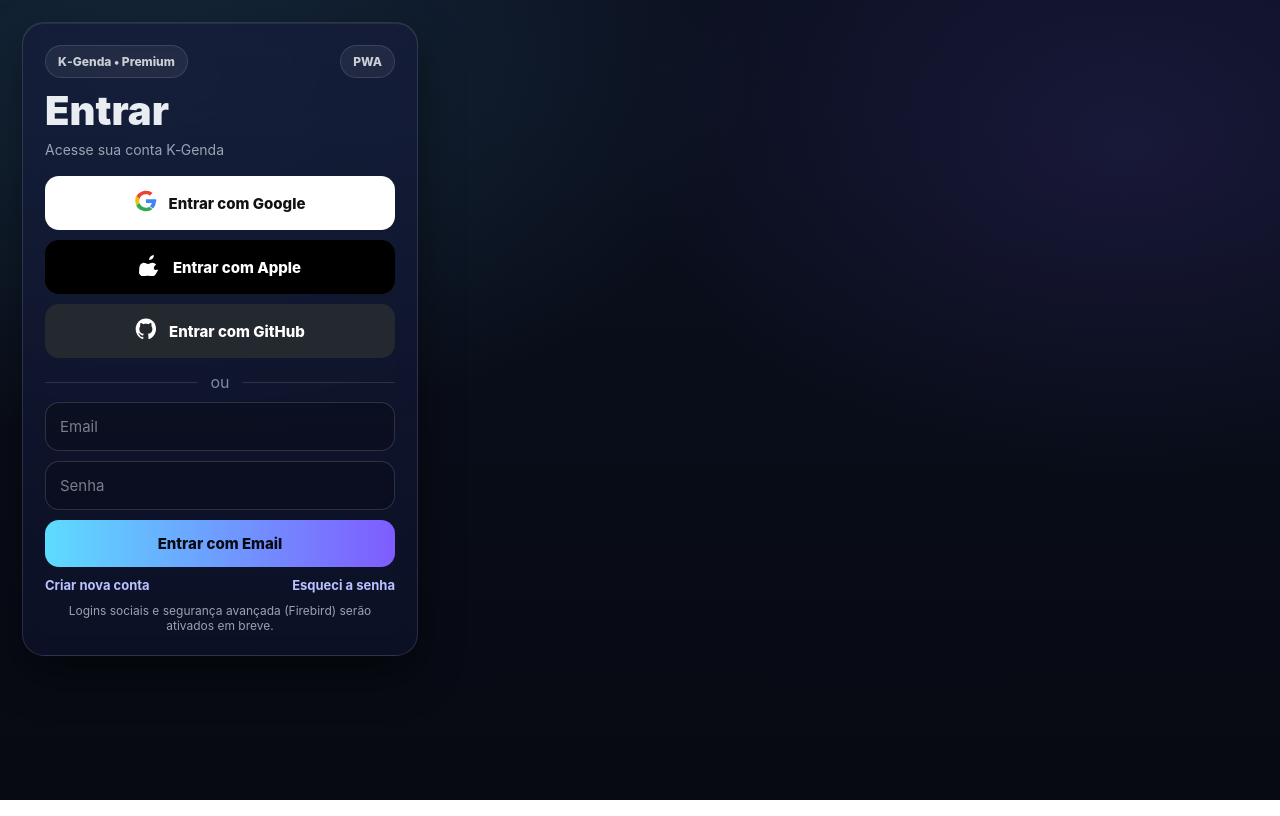
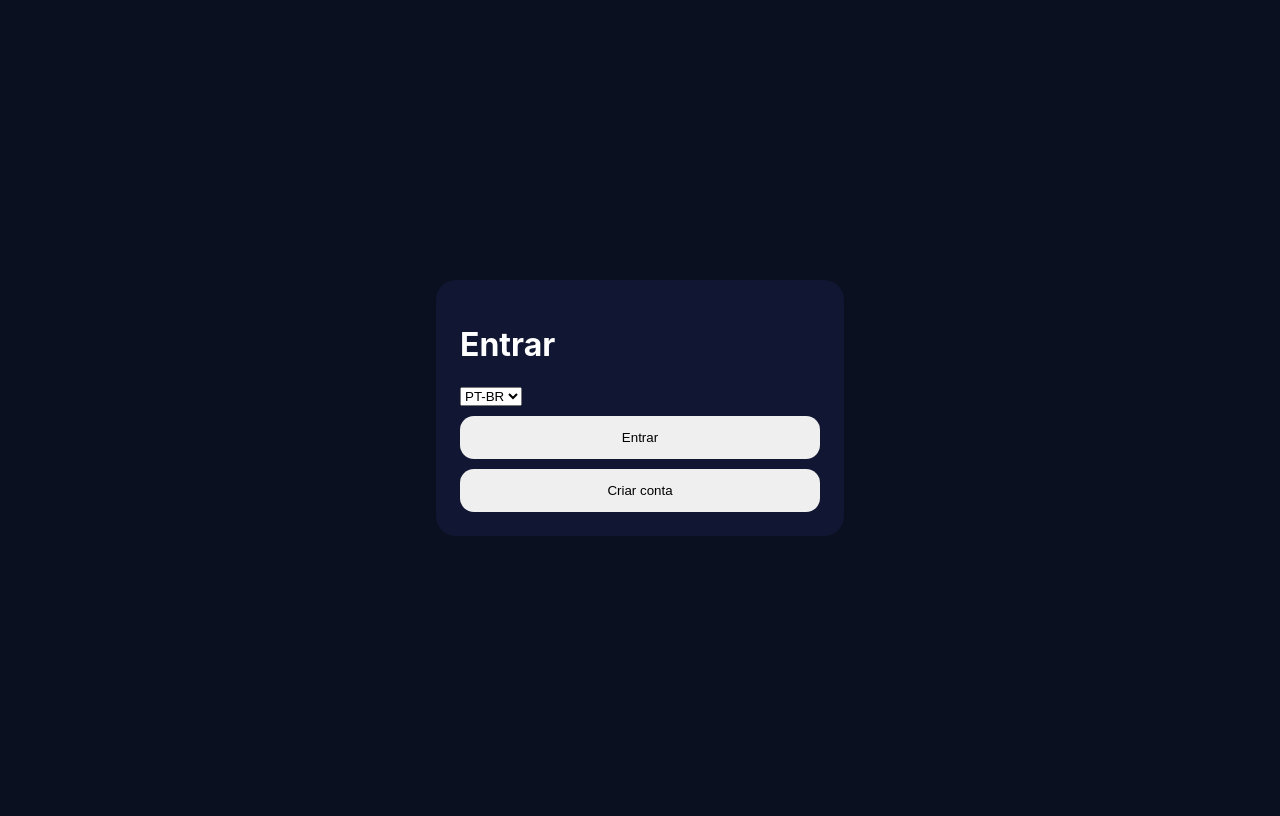
Before and after one commit to ricardo19080891/K-Genda-, a plain HTML site: page index.html in a window 1280 px wide. Drawn offline with Linux system fonts and the light colour scheme.

Commit message:
Add files via upload

```diff
--- a/index.html
+++ b/index.html
@@ -1,117 +1,40 @@
-<!DOCTYPE html><html lang="pt-BR"><head>
-<meta charset="UTF-8"><meta name="viewport" content="width=device-width,initial-scale=1">
-<title>K-Genda • Login</title>
-<link rel="manifest" href="manifest.json">
-
+<!doctype html>
+<html lang="pt-BR">
+<head>
+<meta charset="utf-8">
+<meta name="viewport" content="width=device-width,initial-scale=1">
+<title>K-GENDA Premium</title>
+<script>
+const i18n={
+  "pt":{"title":"Entrar","login":"Entrar","signup":"Criar conta"},
+  "en":{"title":"Login","login":"Login","signup":"Create account"},
+  "es":{"title":"Ingresar","login":"Ingresar","signup":"Crear cuenta"}
+};
+function setLang(l){
+  localStorage.setItem("lang",l);
+  document.getElementById("title").innerText=i18n[l].title;
+  document.getElementById("btnLogin").innerText=i18n[l].login;
+  document.getElementById("btnSignup").innerText=i18n[l].signup;
+}
+window.onload=()=>setLang(localStorage.getItem("lang")||"pt");
+</script>
 <style>
-:root{
-  --bg:#0b1020; --card:#111633; --text:#e9ecf1; --muted:#9aa3b2;
-  --stroke:rgba(255,255,255,.12);
-  --brandA:#5ddcff; --brandB:#7f5cff;
-}
-*{box-sizing:border-box;font-family:-apple-system,BlinkMacSystemFont,Segoe UI,Roboto,Arial}
-html,body{height:100%}
-body{
-  margin:0;
-  background:
-    radial-gradient(1000px 600px at 12% 10%, rgba(93,220,255,.12), transparent 60%),
-    radial-gradient(900px 600px at 88% 18%, rgba(127,92,255,.12), transparent 55%),
-    linear-gradient(180deg,#0b1020,#070a12);
-  color:var(--text);
-}
-a{color:#b9c2ff;text-decoration:none}
-.card{
-  background:linear-gradient(180deg, rgba(21,28,58,.75), rgba(15,20,48,.62));
-  border:1px solid var(--stroke);
-  border-radius:22px;
-  padding:22px;
-  box-shadow:0 18px 45px rgba(0,0,0,.45), inset 0 1px 0 rgba(255,255,255,.08);
-  backdrop-filter: blur(12px);
-}
-.pill{display:inline-flex;gap:8px;align-items:center;padding:8px 12px;border-radius:999px;border:1px solid rgba(255,255,255,.12);background:rgba(255,255,255,.06);font-weight:800;font-size:12px;color:rgba(233,236,241,.85)}
-.sub{color:var(--muted);font-size:14px}
-.btn{
-  width:100%; padding:14px 16px; border-radius:14px; border:0;
-  margin:10px 0; display:flex; gap:12px; align-items:center; justify-content:center;
-  font-size:15px; font-weight:800; cursor:pointer; user-select:none;
-}
-.btn.secondary{background:rgba(255,255,255,.06);color:var(--text);border:1px solid rgba(255,255,255,.12)}
-.btn.google{background:#fff;color:#111}
-.btn.apple{background:#000;color:#fff}
-.btn.github{background:#24292f;color:#fff}
-.btn.email{background:linear-gradient(90deg,var(--brandA),var(--brandB));color:#070a12}
-.field{
-  width:100%; padding:14px 14px; border-radius:14px;
-  border:1px solid rgba(255,255,255,.14);
-  background:rgba(7,10,18,.35); color:var(--text); font-size:15px; outline:none;
-}
-.field::placeholder{color:rgba(233,236,241,.5)}
-.small{font-size:12px;color:var(--muted);text-align:center;margin-top:10px}
-.sep{display:flex;align-items:center;gap:12px;color:#7f88a6;margin:14px 0 10px}
-.sep:before,.sep:after{content:"";flex:1;height:1px;background:rgba(255,255,255,.12)}
-.linkbar{display:flex;justify-content:space-between;gap:10px;margin-top:10px;font-weight:700;font-size:13px}
-.row{display:grid;grid-template-columns:1fr 1fr;gap:10px}
-.toast{
-  position:fixed;left:50%;bottom:22px;transform:translateX(-50%);
-  background:rgba(0,0,0,.72);color:#fff;
-  border:1px solid rgba(255,255,255,.12);
-  padding:12px 14px;border-radius:14px;
-  box-shadow:0 12px 30px rgba(0,0,0,.35);
-  max-width:min(520px,92vw);
-  opacity:0;pointer-events:none;transition:opacity .2s ease;
-}
-.toast.show{opacity:1}
+body{font-family:-apple-system,Segoe UI;background:#0b1020;color:#fff;
+display:flex;justify-content:center;align-items:center;height:100vh}
+.card{background:#111633;padding:24px;border-radius:20px;width:90%;max-width:360px}
+button{width:100%;padding:14px;border-radius:14px;border:0;margin-top:10px}
 </style>
-
-<style>.wrap{width:min(440px,92vw);padding:22px}</style>
-</head><body>
-<div class="wrap"><div class="card">
-  <div style="display:flex;justify-content:space-between;align-items:center;margin-bottom:8px">
-    <div class="pill">K‑Genda • Premium</div><div class="pill">PWA</div>
-  </div>
-  <div style="font-size:40px;font-weight:900;margin:0 0 6px">Entrar</div>
-  <div class="sub" style="margin-bottom:18px">Acesse sua conta K‑Genda</div>
-
-  <button class="btn google" onclick="soon('Google')"><span><svg width="22" height="22" viewBox="0 0 48 48" aria-hidden="true">
-  <path fill="#EA4335" d="M24 9.5c3.1 0 5.9 1.1 8.1 3.1l6-6C34.4 3.3 29.6 1.5 24 1.5 14.6 1.5 6.6 6.9 2.7 14.7l7 5.4C11.5 13.6 17.2 9.5 24 9.5z"/>
-  <path fill="#4285F4" d="M46.5 24.5c0-1.6-.1-2.8-.4-4.1H24v7.8h12.7c-.3 2-1.6 5-4.5 7.1l6.9 5.3c4-3.7 6.4-9.2 6.4-15.1z"/>
-  <path fill="#FBBC05" d="M9.7 28.1c-.5-1.6-.8-3.2-.8-5s.3-3.4.8-5l-7-5.4C1.3 16.1.5 19.9.5 23.1s.8 7 2.2 10.4l7-5.4z"/>
-  <path fill="#34A853" d="M24 46.5c5.6 0 10.4-1.8 13.9-4.9l-6.9-5.3c-1.9 1.3-4.4 2.3-7 2.3-6.8 0-12.5-4.1-14.3-10l-7 5.4c3.9 7.8 11.9 12.5 21.3 12.5z"/>
-</svg></span>Entrar com Google</button>
-  <button class="btn apple" onclick="soon('Apple')"><span style="color:#fff"><svg width="22" height="22" viewBox="0 0 24 24" aria-hidden="true">
-  <path fill="currentColor" d="M16.365 1.43c0 1.14-.41 2.21-1.23 3.15-.99 1.12-2.6 1.99-4.06 1.87-.18-1.25.36-2.5 1.19-3.44.91-1.04 2.51-1.9 4.1-1.58zM20.86 17.2c-.65 1.49-.96 2.15-1.8 3.46-1.17 1.82-2.82 4.09-4.86 4.11-1.82.02-2.29-1.19-4.76-1.17-2.46.01-2.98 1.19-4.8 1.17-2.03-.02-3.58-2.07-4.75-3.89C.61 18.06-.24 14.76 1.1 12.33c.95-1.73 2.46-2.75 4.07-2.75 1.78 0 2.9 1.23 4.76 1.23 1.8 0 2.9-1.23 4.77-1.23 1.43 0 2.95.78 3.9 2.12-3.41 1.87-2.86 6.8.3 5.5z"/>
-</svg></span>Entrar com Apple</button>
-  <button class="btn github" onclick="soon('GitHub')"><span style="color:#fff"><svg width="22" height="22" viewBox="0 0 24 24" aria-hidden="true">
-  <path fill="currentColor" d="M12 .5C5.73.5.75 5.62.75 12c0 5.1 3.17 9.43 7.57 10.96.55.11.75-.24.75-.53 0-.26-.01-.96-.02-1.88-3.08.68-3.73-1.52-3.73-1.52-.5-1.3-1.22-1.65-1.22-1.65-.99-.7.07-.69.07-.69 1.1.08 1.67 1.15 1.67 1.15.98 1.7 2.57 1.2 3.2.92.1-.73.38-1.2.7-1.48-2.46-.29-5.05-1.26-5.05-5.6 0-1.24.43-2.26 1.14-3.06-.12-.29-.5-1.45.11-3.02 0 0 .94-.31 3.08 1.17.89-.25 1.85-.38 2.8-.38.95 0 1.91.13 2.8.38 2.14-1.48 3.08-1.17 3.08-1.17.61 1.57.23 2.73.11 3.02.71.8 1.14 1.82 1.14 3.06 0 4.35-2.6 5.3-5.07 5.58.39.34.74 1.02.74 2.06 0 1.49-.01 2.69-.01 3.06 0 .29.2.65.76.53 4.39-1.53 7.56-5.86 7.56-10.96C23.25 5.62 18.27.5 12 .5z"/>
-</svg></span>Entrar com GitHub</button>
-
-  <div class="sep">ou</div>
-
-  <input id="email" class="field" placeholder="Email" type="email" autocomplete="username">
-  <div style="height:10px"></div>
-  <input id="pass" class="field" placeholder="Senha" type="password" autocomplete="current-password">
-  <button class="btn email" onclick="loginEmail()">Entrar com Email</button>
-
-  <div class="linkbar">
-    <a href="signup.html">Criar nova conta</a>
-    <a href="#" onclick="soon('Recuperação de senha');return false;">Esqueci a senha</a>
-  </div>
-
-  <div class="small">Logins sociais e segurança avançada (Firebird) serão ativados em breve.</div>
-</div></div>
-
-<div id="toast" class="toast"></div>
-<script>
-function toast(msg){const t=document.getElementById('toast');t.textContent=msg;t.classList.add('show');clearTimeout(window.__tt);window.__tt=setTimeout(()=>t.classList.remove('show'),2200);}
-function soon(p){toast(p+" disponível em breve.");}
-function loginEmail(){
-  const email=(document.getElementById('email').value||'').trim().toLowerCase();
-  const pass=document.getElementById('pass').value||'';
-  const users=JSON.parse(localStorage.getItem('kg_users')||'[]');
-  const u=users.find(x=>x.email===email);
-  if(!u) return toast("Conta não encontrada. Crie uma conta.");
-  if(u.pass!==pass) return toast("Senha incorreta.");
-  localStorage.setItem('kg_session', JSON.stringify({email:u.email,name:u.name}));
-  window.location.href='app.html';
-}
-</script></body></html>
+</head>
+<body>
+<div class="card">
+<h1 id="title">Entrar</h1>
+<select onchange="setLang(this.value)">
+<option value="pt">PT-BR</option>
+<option value="en">EN</option>
+<option value="es">ES</option>
+</select>
+<button id="btnLogin">Entrar</button>
+<button id="btnSignup">Criar conta</button>
+</div>
+</body>
+</html>
```
Also changed, not shown: manifest.json.
